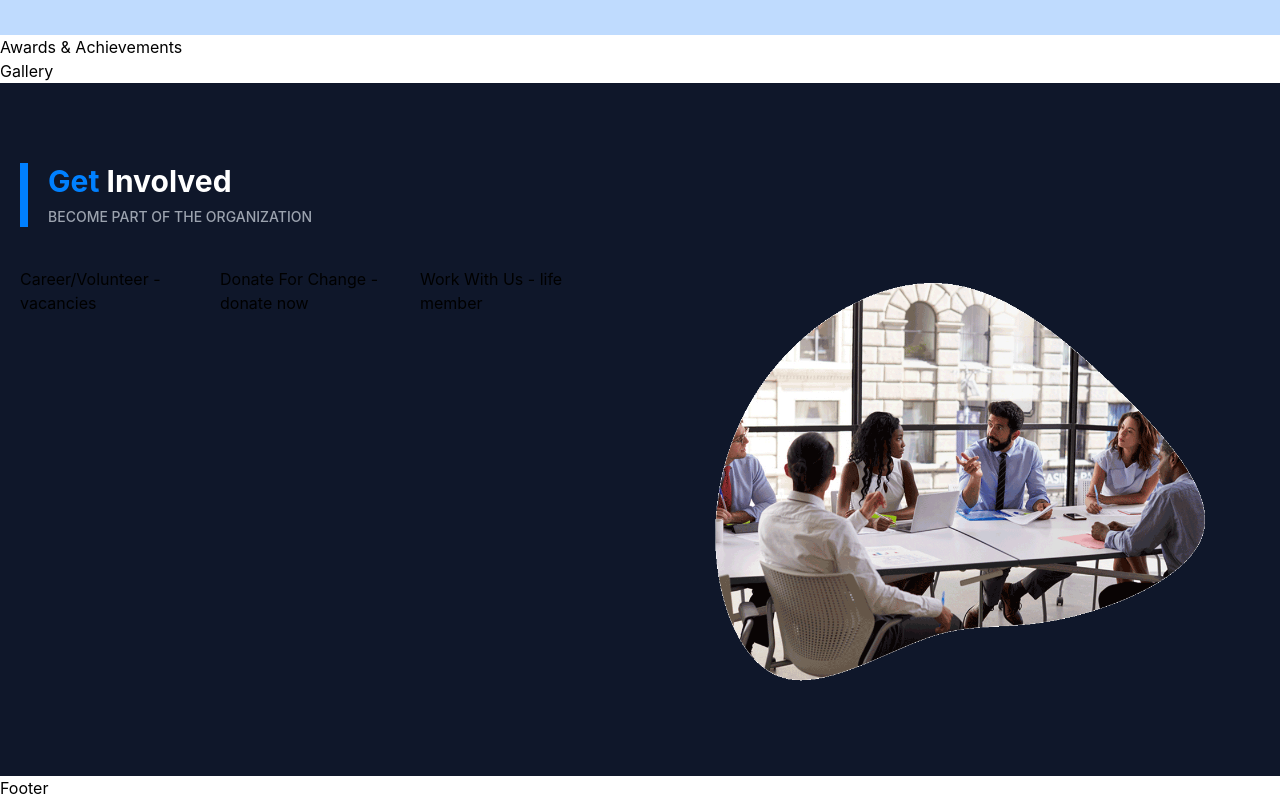
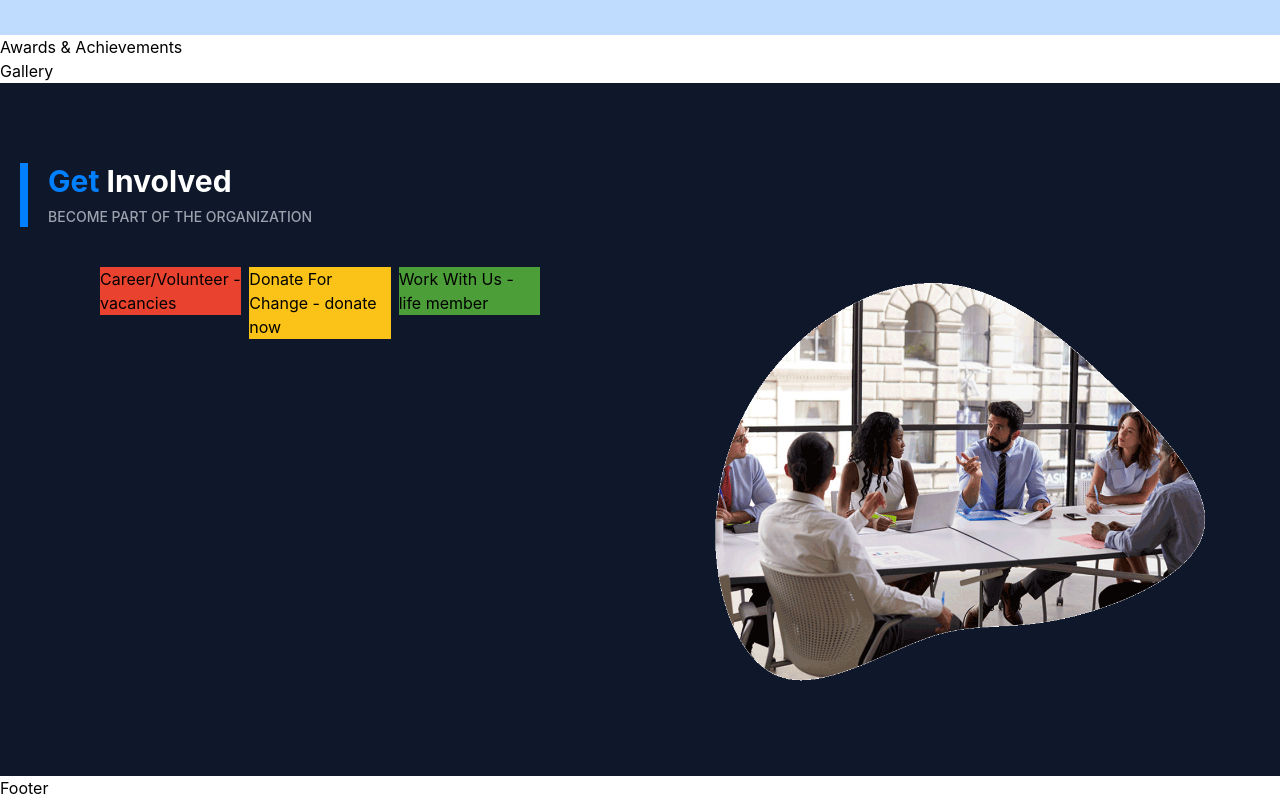
Before and after one commit to sandeshpaudel81/firebase-react, a React (Create React App) app: page / in a window 1280 px wide. Shown: the part 1605-2405 px from the top of the page. Built offline with nearby package versions, Linux system fonts and the light colour scheme; no server answers; the database is empty.

Commit message:
get involved colors

```diff
--- a/src/pages/Home.js
+++ b/src/pages/Home.js
@@ -113,19 +113,19 @@ const Home = () => {
                         <p className='uppercase text-gray-400 text-sm font-medium mt-2'>become part of the organization</p>
                     </div>
                     <div className='grid grid-cols-2 gap-10 mt-5 md:mt-10'>
-                        <div className='col-span-2 md:col-span-1 grid grid-cols-3'>
+                        <div className='col-span-2 md:col-span-1 grid grid-cols-3 px-20 gap-2'>
                             <div className='col-span-3 md:col-span-1'>
-                                <div>
+                                <div className='bg-sdgOrange'>
                                     Career/Volunteer - vacancies
                                 </div>
                             </div>
                             <div className='col-span-3 md:col-span-1'>
-                                <div>
+                                <div className='bg-sdgYellow'>
                                     Donate For Change - donate now
                                 </div>
                             </div>
                             <div className='col-span-3 md:col-span-1'>
-                                <div>
+                                <div className='bg-sdgGreen'>
                                     Work With Us - life member
                                 </div>
                             </div>
--- a/tailwind.config.js
+++ b/tailwind.config.js
@@ -16,6 +16,9 @@ module.exports = {
         primary: "#0080ff",
         primaryD: "#05a",
         primaryDark: "#048",
+        sdgOrange: "#e9432f",
+        sdgYellow: "#fbc318",
+        sdgGreen: "#4c9e39",
       },
       // backgroundImage: {
       //   carouselBg: "url('./src/assets/carouselBg.jpg')"
```
